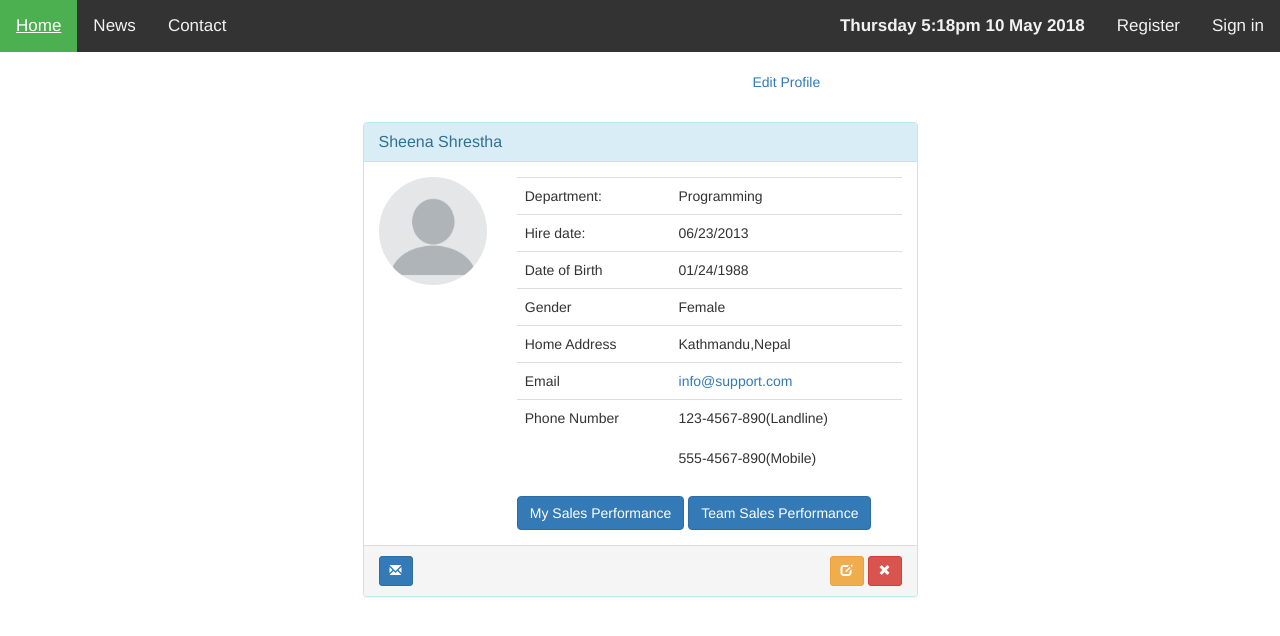
After one commit to Adnatull/Authentication-System-in-PHP, a PHP site: page /profile.php in a window 1280 px wide. The commit adds this page. Shown: the top 636 px of the page. Run offline with PHP 8.4, Linux system fonts and the light colour scheme; some libraries are stand-ins or nearby versions.

Commit message:
Added profile page but incomplete

```diff
--- a/assets/main.css
+++ b/assets/main.css
@@ -101,3 +101,40 @@ form, .content {
 .topnav-right {
   float: right;
 }
+
+
+
+
+.user-row {
+    margin-bottom: 14px;
+}
+
+.user-row:last-child {
+    margin-bottom: 0;
+}
+
+.dropdown-user {
+    margin: 13px 0;
+    padding: 5px;
+    height: 100%;
+}
+
+.dropdown-user:hover {
+    cursor: pointer;
+}
+
+.table-user-information > tbody > tr {
+    border-top: 1px solid rgb(221, 221, 221);
+}
+
+.table-user-information > tbody > tr:first-child {
+    border-top: 0;
+}
+
+
+.table-user-information > tbody > tr > td {
+    border-top: 0;
+}
+.toppad
+{margin-top:20px;
+}
--- /dev/null
+++ b/assets/main.js
@@ -0,0 +1,34 @@
+$(document).ready(function() {
+    var panels = $('.user-infos');
+    var panelsButton = $('.dropdown-user');
+    panels.hide();
+
+    //Click dropdown
+    panelsButton.click(function() {
+        //get data-for attribute
+        var dataFor = $(this).attr('data-for');
+        var idFor = $(dataFor);
+
+        //current button
+        var currentButton = $(this);
+        idFor.slideToggle(400, function() {
+            //Completed slidetoggle
+            if(idFor.is(':visible'))
+            {
+                currentButton.html('<i class="glyphicon glyphicon-chevron-up text-muted"></i>');
+            }
+            else
+            {
+                currentButton.html('<i class="glyphicon glyphicon-chevron-down text-muted"></i>');
+            }
+        })
+    });
+
+
+    $('[data-toggle="tooltip"]').tooltip();
+
+    $('button').click(function(e) {
+        e.preventDefault();
+        alert("This is a demo.\n :-)");
+    });
+});
--- a/header.php
+++ b/header.php
@@ -9,6 +9,10 @@
     <link rel="stylesheet" type="text/css" media="screen" href="assets/main.css" />
     <script src="assets/main.js"></script>
 
+    <link href="//netdna.bootstrapcdn.com/bootstrap/3.1.0/css/bootstrap.min.css" rel="stylesheet" id="bootstrap-css">
+    <script src="//netdna.bootstrapcdn.com/bootstrap/3.1.0/js/bootstrap.min.js"></script>
+    <script src="//code.jquery.com/jquery-1.11.1.min.js"></script>
+
 
 </head>
 <body>
--- a/navbar.php
+++ b/navbar.php
@@ -3,8 +3,34 @@
   <a href="#news">News</a>
   <a href="#contact">Contact</a>
   <div class="topnav-right">
+      <a>
+      <?php
+          echo '<script type="text/javascript">
+          var months = ["Jan", "Feb", "Mar", "Apr", "May", "Jun", "Jul", "Aug", "Sep", "Oct", "Nov", "Dec"];
+          var days = ["Sunday", "Monday", "Tuesday", "Wednesday", "Thursday", "Friday", "Saturday"];
+
+          var d = new Date();
+          var day = days[d.getDay()];
+          var hr = d.getHours();
+          var min = d.getMinutes();
+          if (min < 10) {
+            min = "0" + min;
+          }
+          var ampm = "am";
+          if( hr > 12 ) {
+              hr -= 12;
+              ampm = "pm";
+          }
+          var date = d.getDate();
+          var month = months[d.getMonth()];
+          var year = d.getFullYear();
+          var x = document.getElementById("time");
+          document.write("<b>" + day + " " + hr + ":" + min + ampm + " " + date + " " + month + " " + year + "</b>");
+          </script>';
+      ?>
+      </a>
         <?php if (isset($_SESSION["username"])): ?>
-            <a> <?php echo $_SESSION['username']; ?> </a>
+            <a href = "profile.php"> <?php echo $_SESSION['username']; ?> </a>
             <a href = "index.php?logout='1'" style="color: red;">Logout</a>
         <?php else: ?>
             <a href="register.php">Register</a>
--- /dev/null
+++ b/profile.php
@@ -0,0 +1,96 @@
+<?php include ('header.php') ?>
+<?php include ('navbar.php') ?>
+
+
+<div class="container">
+      <div class="row">
+      <div class="col-md-5  toppad  pull-right col-md-offset-3 ">
+           <A href="edit.html" >Edit Profile</A>
+
+
+       <br>
+        <p class="text-info">
+
+        </p>
+      </div>
+        <div class="col-xs-12 col-sm-12 col-md-6 col-lg-6 col-xs-offset-0 col-sm-offset-0 col-md-offset-3 col-lg-offset-3 toppad" >
+
+
+          <div class="panel panel-info">
+            <div class="panel-heading">
+              <h3 class="panel-title">Sheena Shrestha</h3>
+            </div>
+            <div class="panel-body">
+              <div class="row">
+                <div class="col-md-3 col-lg-3 " align="center"> <img alt="User Pic" src="images/default-profile.png" class="img-circle img-responsive"> </div>
+
+                <!--<div class="col-xs-10 col-sm-10 hidden-md hidden-lg"> <br>
+                  <dl>
+                    <dt>DEPARTMENT:</dt>
+                    <dd>Administrator</dd>
+                    <dt>HIRE DATE</dt>
+                    <dd>11/12/2013</dd>
+                    <dt>DATE OF BIRTH</dt>
+                       <dd>11/12/2013</dd>
+                    <dt>GENDER</dt>
+                    <dd>Male</dd>
+                  </dl>
+                </div>-->
+                <div class=" col-md-9 col-lg-9 ">
+                  <table class="table table-user-information">
+                    <tbody>
+                      <tr>
+                        <td>Department:</td>
+                        <td>Programming</td>
+                      </tr>
+                      <tr>
+                        <td>Hire date:</td>
+                        <td>06/23/2013</td>
+
+                      </tr>
+                      <tr>
+                        <td>Date of Birth</td>
+                        <td>01/24/1988</td>
+                      </tr>
+
+                         <tr>
+                             <tr>
+                        <td>Gender</td>
+                        <td>Female</td>
+                      </tr>
+                        <tr>
+                        <td>Home Address</td>
+                        <td>Kathmandu,Nepal</td>
+                      </tr>
+                      <tr>
+                        <td>Email</td>
+                        <td><a href="mailto:info@support.com">info@support.com</a></td>
+                      </tr>
+                        <td>Phone Number</td>
+                        <td>123-4567-890(Landline)<br><br>555-4567-890(Mobile)
+                        </td>
+
+                      </tr>
+
+                    </tbody>
+                  </table>
+
+                  <a href="#" class="btn btn-primary">My Sales Performance</a>
+                  <a href="#" class="btn btn-primary">Team Sales Performance</a>
+                </div>
+              </div>
+            </div>
+                 <div class="panel-footer">
+                        <a data-original-title="Broadcast Message" data-toggle="tooltip" type="button" class="btn btn-sm btn-primary"><i class="glyphicon glyphicon-envelope"></i></a>
+                        <span class="pull-right">
+                            <a href="edit.html" data-original-title="Edit this user" data-toggle="tooltip" type="button" class="btn btn-sm btn-warning"><i class="glyphicon glyphicon-edit"></i></a>
+                            <a data-original-title="Remove this user" data-toggle="tooltip" type="button" class="btn btn-sm btn-danger"><i class="glyphicon glyphicon-remove"></i></a>
+                        </span>
+                    </div>
+
+          </div>
+        </div>
+      </div>
+    </div>
+
+<?php include ('footer.php') ?>
```
Also changed, not shown: images/default-profile.png (added).
